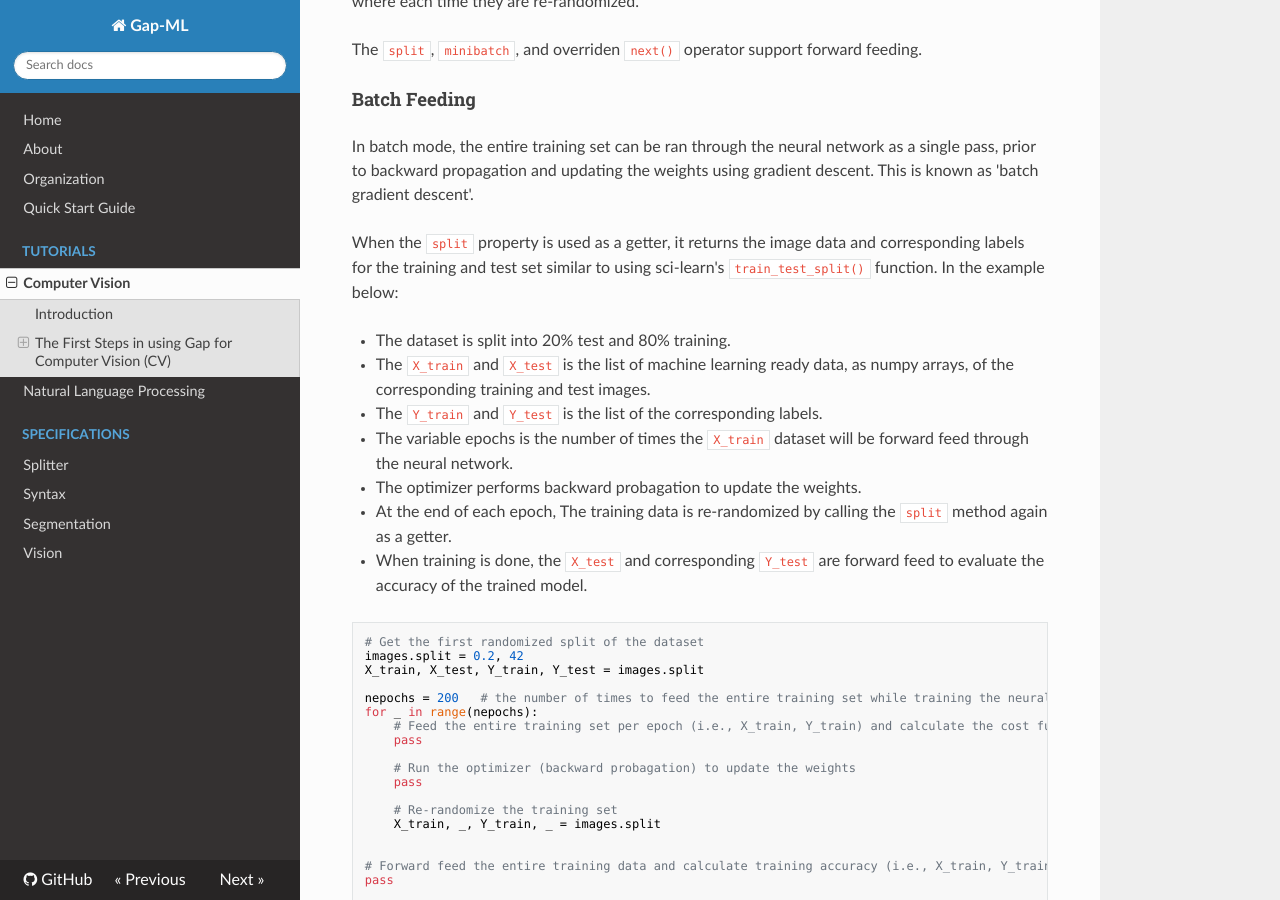
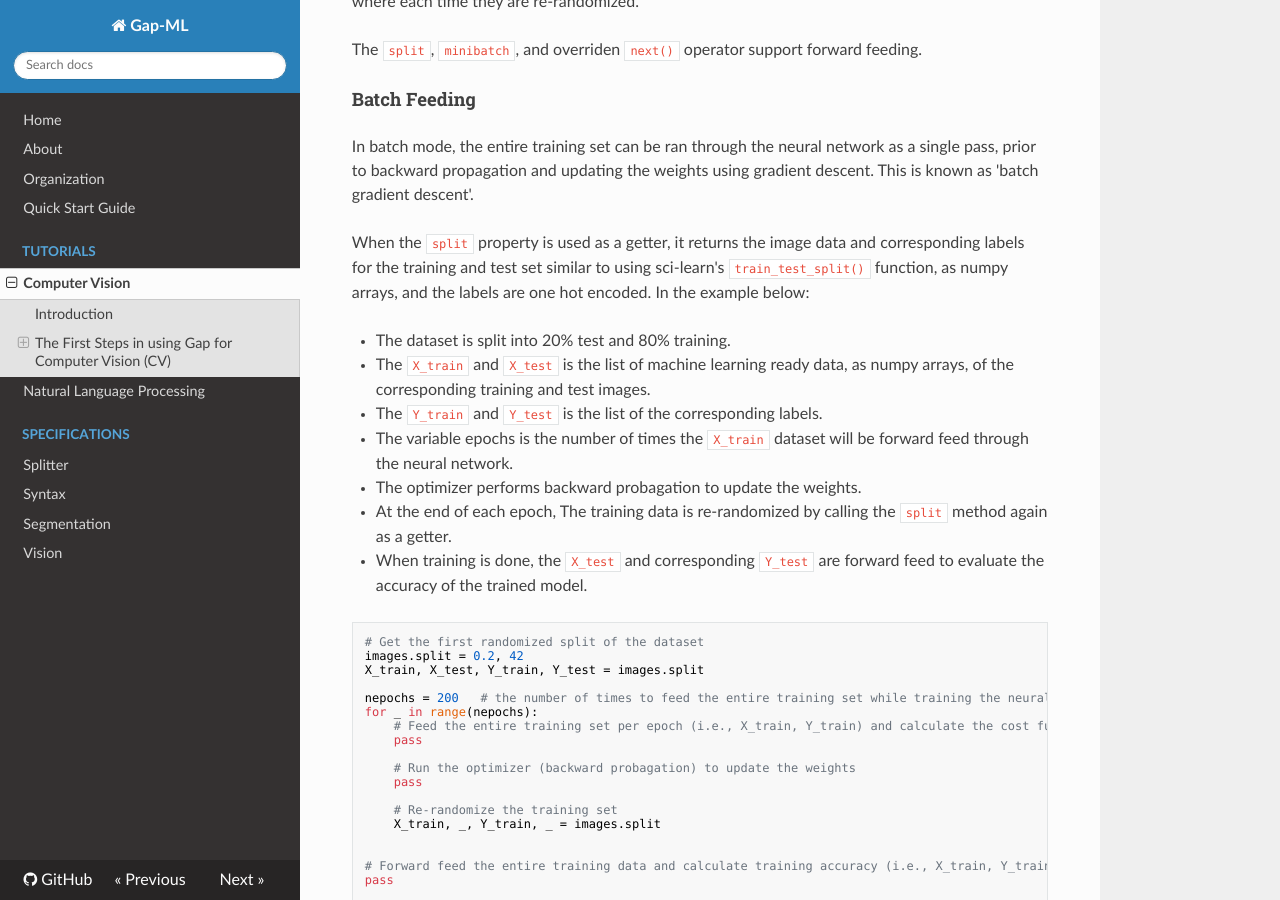
Before and after one commit to andrewferlitsch/Gap, an MkDocs documentation site: the page built from docs/tutorials/computer_vision.md, in a window 1280 px wide and 900 px high, scrolled down 13044 px. Built offline with MkDocs 1.6.1, drawn with Linux system fonts in a browser that asks for light colours; nearby versions of some CDN libraries.

Commit message:
Update computer_vision.md

```diff
--- a/docs/tutorials/computer_vision.md
+++ b/docs/tutorials/computer_vision.md
@@ -471,7 +471,7 @@ The `split`, `minibatch`, and overriden `next()` operator support forward feedin
 
 In batch mode, the entire training set can be ran through the neural network as a single pass, prior to backward propagation and updating the weights using gradient descent. This is known as 'batch gradient descent'.
 
-When the `split` property is used as a getter, it returns the image data and corresponding labels for the training and test set similar to using sci-learn's `train_test_split()` function. In the example below:
+When the `split` property is used as a getter, it returns the image data and corresponding labels for the training and test set similar to using sci-learn's `train_test_split()` function, as numpy arrays, and the labels are one hot encoded. In the example below:
 
 + The dataset is split into 20% test and 80% training.
 + The `X_train` and `X_test` is the list of machine learning ready data, as numpy arrays, of the corresponding training and test images.
```
